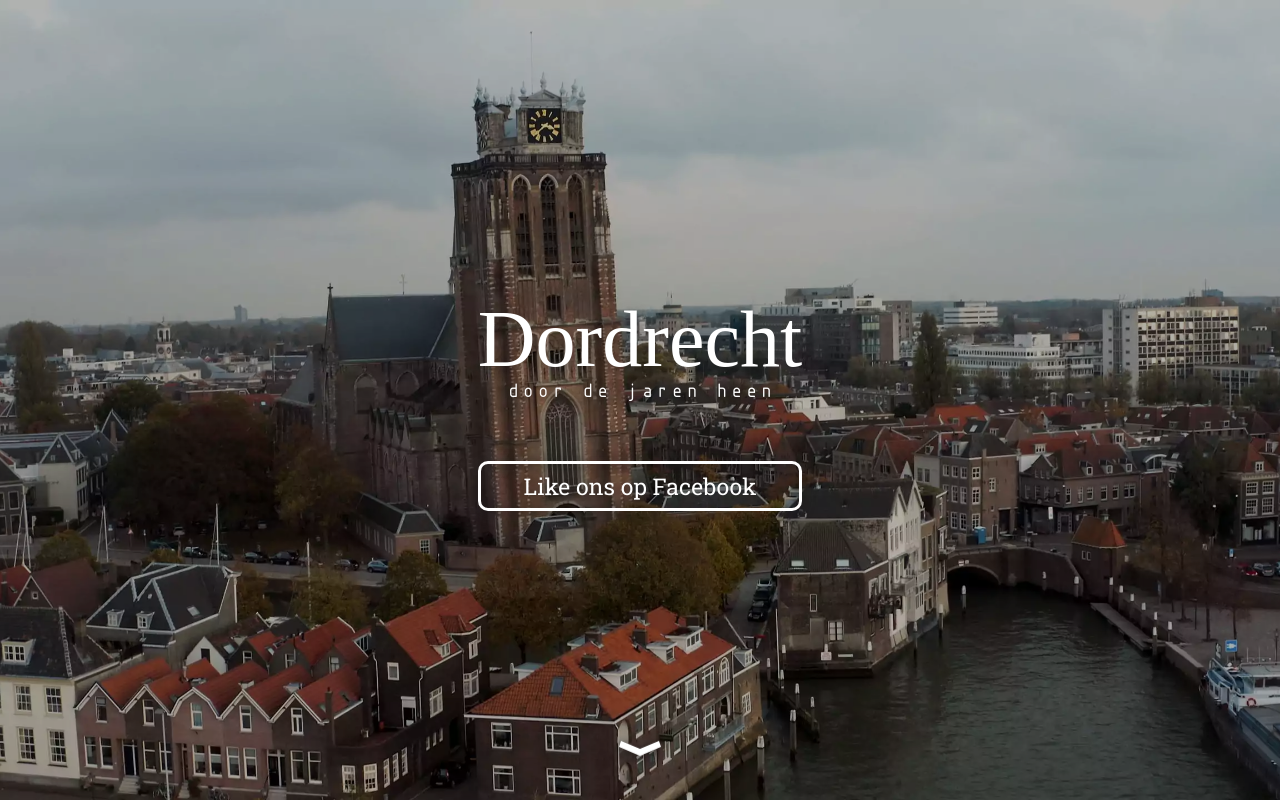
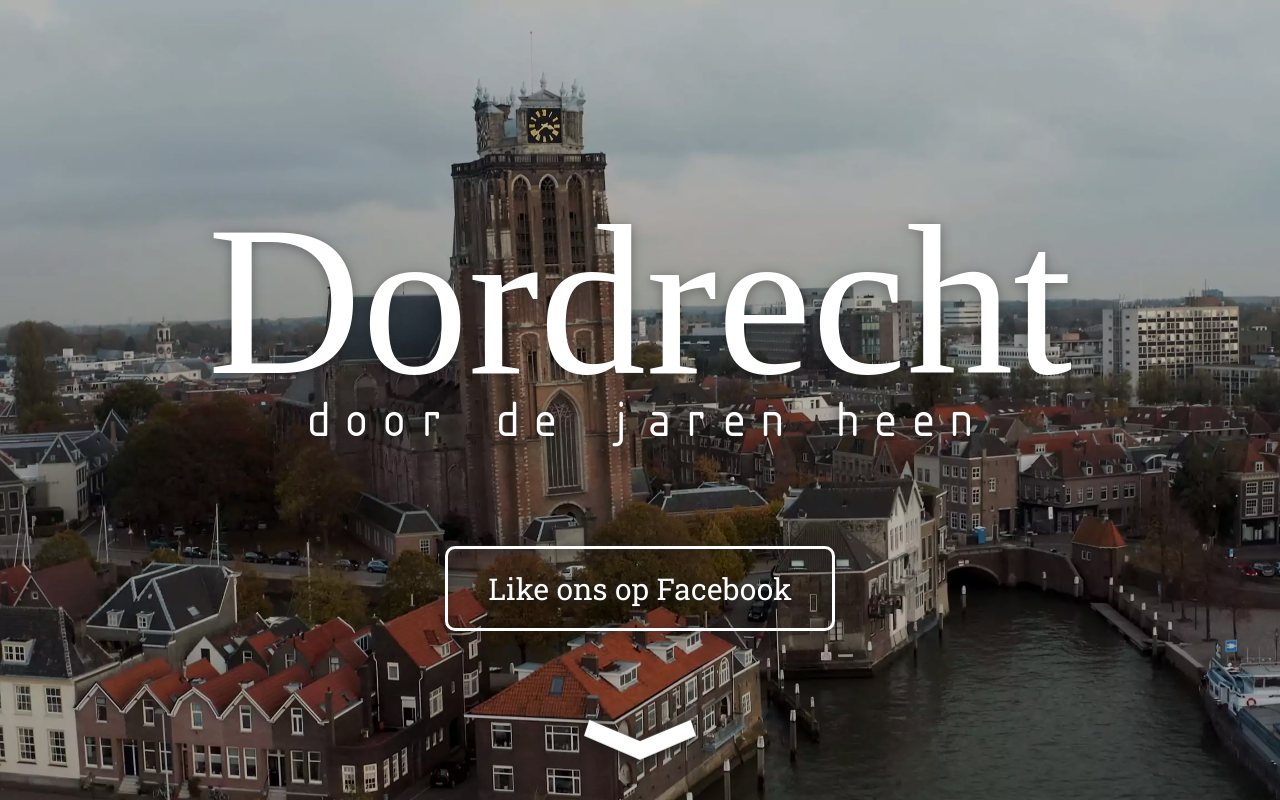
Before and after one commit to FastWorks-Studio/dordtfilm.nl, an Angular app: page / in a window 1280 px wide. Built offline with nearby package versions, Linux system fonts and the light colour scheme; grey boxes are pictures that could not be loaded; a web font is replaced by a local one.

Commit message:
feat: progress

```diff
--- a/src/app/app.component.html
+++ b/src/app/app.component.html
@@ -17,14 +17,14 @@
 </div>
 
 <section class="page home">
-  <div class="page-content">
+  <div class="page-logo">
     <div class="home-logo">
       <h1 class="googletext">{{ title }} {{ subtitle }}</h1>
       <span class="title">{{ title }}</span>
       <div class="spacer-logo"></div>
       <span class="subtitle">{{ subtitle }}</span>
       <div class="spacer-button"></div>
-      <a class="button" href="{{buttonHref}}" target="_blank">{{ buttonText }}</a>
+      <a class="button button--center" href="{{buttonHref}}" target="_blank">{{ buttonText }}</a>
     </div>
   </div>
 </section>
@@ -55,8 +55,8 @@
 <section class="page about-2">
   <div class="page-content">
     <h3 class="header">Over de film</h3>
-    <p>Onze enthousiaste verteller <a href="https://www.coenkoopmans.nl/" target="_blank">Coen Knoopmans</a> neemt u vlot, gepassioneerd en soms met een knipoog mee door de hele geschiedenis. Althans, die van Dordrecht. Deze jongeman laat zich graag informeren door experts. Veel mensen zullen <a href="https://www.jaapbouman.nl/" target="_blank">Jaap Bouman</a> kennen als dé stadshistoricus van Dordrecht, hoewel hijzelf die titel weigert. Boswachter <a href="http://www.fotoneut.nl/" target="_blank">Jacques van der Neut</a> geeft een trotse rondleiding door de prachtige natuur van de Dordtse Biesbosch.
-      <a href="http://baskakes.nl/" target="_blank">Bans Kakes</a> verzorgt onder meer de regie, de montage en het camerawerk. Kevin van den Hoek verzorgt de visuele stijl in de vorm van het titelontwerp en de special effects.
+    <p>Onze enthousiaste verteller <a href="https://www.coenkoopmans.nl/" target="_blank">Coen Koopmans</a> neemt u vlot, gepassioneerd en soms met een knipoog mee door de hele geschiedenis. Althans, die van Dordrecht. Deze jongeman laat zich graag informeren door experts. Veel mensen zullen <a href="https://www.jaapbouman.nl/" target="_blank">Jaap Bouman</a> kennen als dé stadshistoricus van Dordrecht, hoewel hijzelf die titel weigert. Boswachter <a href="http://www.fotoneut.nl/" target="_blank">Jacques van der Neut</a> geeft een trotse rondleiding door de prachtige natuur van de Dordtse Biesbosch.
+      <a href="http://baskakes.nl/" target="_blank">Bas Kakes</a> verzorgt onder meer de regie, de montage en het camerawerk. Kevin van den Hoek verzorgt de grafische vormgeving en special effects, terug te zien in onder andere het titelontwerp, de poster en deze folder.
     </p>
   </div>
 </section>
@@ -74,6 +74,7 @@
   <div class="page-content">
     <h3 class="header">Contact</h3>
     <p>Wilt u contact opnemen met de makers?</p>
+    <div class="spacer-button"></div>
     <a class="button" href="mailto:info@dordtfilm.nl">Mail ons</a>
   </div>
 </section>
--- a/src/app/app.component.scss
+++ b/src/app/app.component.scss
@@ -39,17 +39,6 @@ $scroll-button-padding: 20px;
   align-items: center;
 }
 
-.bottom-bar {
-  position: fixed;
-  z-index: 420;
-  display: flex;
-  flex-direction: column;
-  align-items: center;
-  width: 100%;
-  height: 61px;
-  bottom: 0;
-}
-
 .googletext {
   display: none;
 }
@@ -58,14 +47,18 @@ $scroll-button-padding: 20px;
   margin-bottom: -0.15em;
   margin-top: 0.05em;
   font-family: $logo_title_font;
-  font-size: 80px;
+  font-size: getVw(getVwSizeForScreenWidth(80, 'mobile'));
   font-weight: normal;
   @include dropShadow();
+
+  @include breakpoint('desktop') {
+    font-size: getVw(getVwSizeForScreenWidth(200, 'desktop'));
+  }
 }
 
 .button {
   border-radius: 10px;
-  font-size: 23px;
+  font-size: getVw(getVwSizeForScreenWidth(23, 'mobile'));
   background-color: transparent;
   border: 3px solid white;
   padding: 7px 15px;
@@ -73,6 +66,17 @@ $scroll-button-padding: 20px;
   text-decoration: none;
   text-align: center;
   @include dropShadow(1);
+
+  @include breakpoint('tablet') {
+    font-size: 30px;
+    width: auto;
+    padding: 10px 30px;
+  }
+  @include breakpoint('desktop') {
+    font-size: 30px;
+    width: auto;
+    padding: 20px 40px;
+  }
 }
 
 .spacer-logo {
@@ -81,16 +85,45 @@ $scroll-button-padding: 20px;
 
 .spacer-button {
   height: 60px;
+  @include breakpoint('tablet') {
+    height: 80px;
+  }
+  @include breakpoint('desktop') {
+    height: 100px;
+  }
 }
 
 .subtitle {
   font-family: $logo_subtitle_font;
-  font-size: 21px;
+  font-size: getVw(getVwSizeForScreenWidth(21, 'mobile'));
   font-weight: normal;
   @include dropShadow(1);
+
+  @include breakpoint('desktop') {
+    font-size: getVw(getVwSizeForScreenWidth(50, 'desktop'));
+  }
+}
+
+.bottom-bar {
+  position: fixed;
+  z-index: 420;
+  display: flex;
+  flex-direction: column;
+  align-items: center;
+  width: 100%;
+  height: 20px;
+  bottom: 0;
+
+  @include breakpoint('tablet') {
+    height: 35px;
+  }
+  @include breakpoint('desktop') {
+    height: 40px;
+  }
 }
 
 .scrollDownButton {
+  box-sizing: content-box;
   background-color: transparent;
   padding: $scroll-button-padding;
   cursor: pointer;
@@ -99,6 +132,10 @@ $scroll-button-padding: 20px;
   @include animation-bounce;
   position: absolute;
   bottom: 20px;
+  height: inherit;
+  &:active {
+    background: none;
+  }
 }
 .scrollDownButton--image {
   width: inherit;
--- a/src/app/shared/base.scss
+++ b/src/app/shared/base.scss
@@ -1,3 +1,4 @@
 @import "variables";
 @import "mixins";
+@import "functions";
 @import "../../assets/fonts/fonts.scss";
--- /dev/null
+++ b/src/app/shared/functions.scss
@@ -0,0 +1,19 @@
+
+
+@function getVw($value) {
+  @return #{$value}vw;
+}
+
+// Input is in px - gets a vw size for a given input and base screen size. Calculated relative to design, which is
+// made for three base sizes.
+@function getVwSizeForScreenWidth($inputInPx, $size) {
+  @if $size == 'tablet' {
+    @return $inputInPx / $base-screen-size-tablet * 100;
+  }
+  @if $size == 'desktop' {
+    @return $inputInPx / $base-screen-size-desktop * 100;
+  }
+  @else { // Mobile
+    @return $inputInPx / $base-screen-size-mobile * 100;
+  }
+}
--- a/src/app/shared/variables.scss
+++ b/src/app/shared/variables.scss
@@ -7,3 +7,8 @@ $color-tint: #2D7CC1;
 $font-regular: "Roboto Slab", Helvetica, Arial, sans-serif;
 $font-logo-title: "Black Quality", "Roboto Slab", Helvetica, Arial, sans-serif;
 $font-mono: "Isocteur", "Roboto Slab", Helvetica, Arial, sans-serif;
+
+// Arbitrary, lifted from designs - in px (but can't add px unit due to calculation bugs with odd units in scss)
+$base-screen-size-mobile: 375;
+$base-screen-size-tablet: 768;
+$base-screen-size-desktop: 1200;
--- a/src/index.html
+++ b/src/index.html
@@ -1,12 +1,12 @@
 <!DOCTYPE html>
-<html lang="en">
+<html lang="nl">
   <head>
     <meta charset="utf-8" />
-    <title>Dordtfilm</title>
+    <title>'Dordrecht door de jaren heen' de film | Vanaf 8 januari in de bioscoop</title>
     <base href="/" />
 
     <meta name="viewport" content="width=device-width, initial-scale=1" />
-    <link rel="icon" type="image/x-icon" href="favicon.ico" />
+    <link rel="icon" type="image/png" href="/assets/icons/favicon.png"/>
   </head>
   <body class="body">
     <app-root></app-root>
--- a/src/styles.scss
+++ b/src/styles.scss
@@ -20,8 +20,27 @@ body {
   max-width: 100%;
 }
 
-body, button {
+body {
   font-size: 16px;
+
+  @include breakpoint('tablet') {
+    font-size: 24px;
+  }
+
+  @include breakpoint('desktop') {
+    font-size: 28px;
+  }
+}
+
+button {
+  font-size: getVw(getVwSizeForScreenWidth(23, 'mobile'));
+
+  @include breakpoint('tablet') {
+    font-size: 30px;
+  }
+  @include breakpoint('desktop') {
+    font-size: 35px;
+  }
 }
 
 .spacer1 {
@@ -40,19 +59,31 @@ button:focus {
 }
 
 .header {
-  font-size: 30px;
+  font-size: getVw(getVwSizeForScreenWidth(30, 'mobile'));
   font-weight: bold;
   width: 100%;
   text-align: left;
   margin-bottom: 0.5em;
   @include dropShadow();
+
+  @include breakpoint('tablet') {
+    font-size: getVw(getVwSizeForScreenWidth(40, 'tablet'));
+  }
+  @include breakpoint('desktop') {
+    font-size: getVw(getVwSizeForScreenWidth(60, 'desktop'));
+  }
 }
 
 p {
   @include dropShadow(1);
   margin-bottom: 1em;
+  width: 100%;
   &:last-of-type {
     margin-bottom: 0;
+  }
+
+  @include breakpoint('desktop') {
+    padding-right: getVw(getVwSizeForScreenWidth(200, 'desktop'));
   }
 }
 
@@ -60,6 +91,21 @@ p {
   height: 100%;
   width: 100%;
   position: relative;
+  display: flex;
+  flex-direction: column;
+  align-items: center;
+
+  &-logo {
+    width: inherit;
+    height: inherit;
+    display: flex;
+    flex-direction: column;
+    align-items: center;
+    justify-content: center;
+    position: relative;
+    z-index: 2;
+    max-width: 1920px;
+  }
 
   &-content {
     width: inherit;
@@ -68,9 +114,19 @@ p {
     flex-direction: column;
     align-items: center;
     justify-content: center;
-    padding: 20px;
+    padding: getVw(getVwSizeForScreenWidth(20, 'mobile'));
     position: relative;
     z-index: 2;
+    max-width: 1920px;
+
+    @include breakpoint('tablet') {
+      padding: getVw(getVwSizeForScreenWidth(60, 'tablet'));
+      align-items: flex-start;
+    }
+    @include breakpoint('desktop') {
+      padding: getVw(getVwSizeForScreenWidth(70, 'desktop'));
+      align-items: flex-start;
+    }
   }
 
   &:after {
```
Also changed, not shown: src/assets/icons/favicon.png (added).
